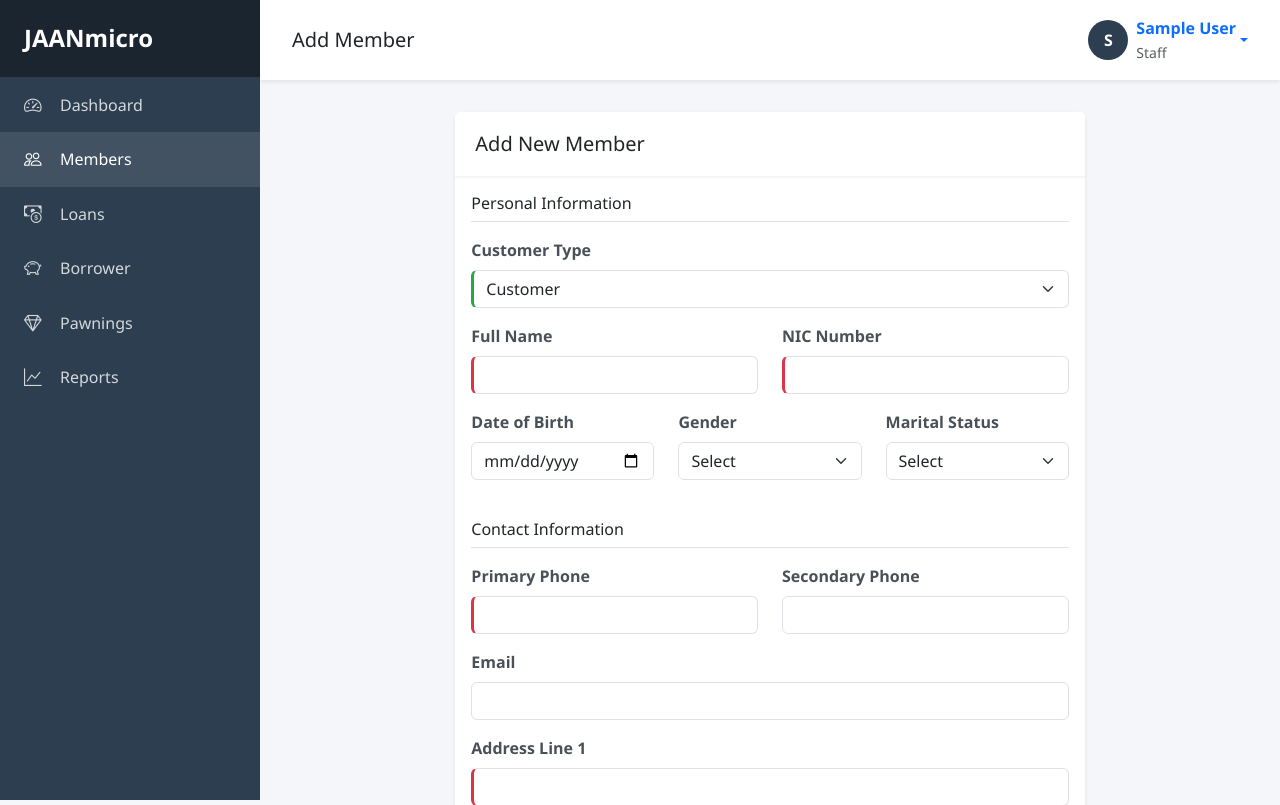
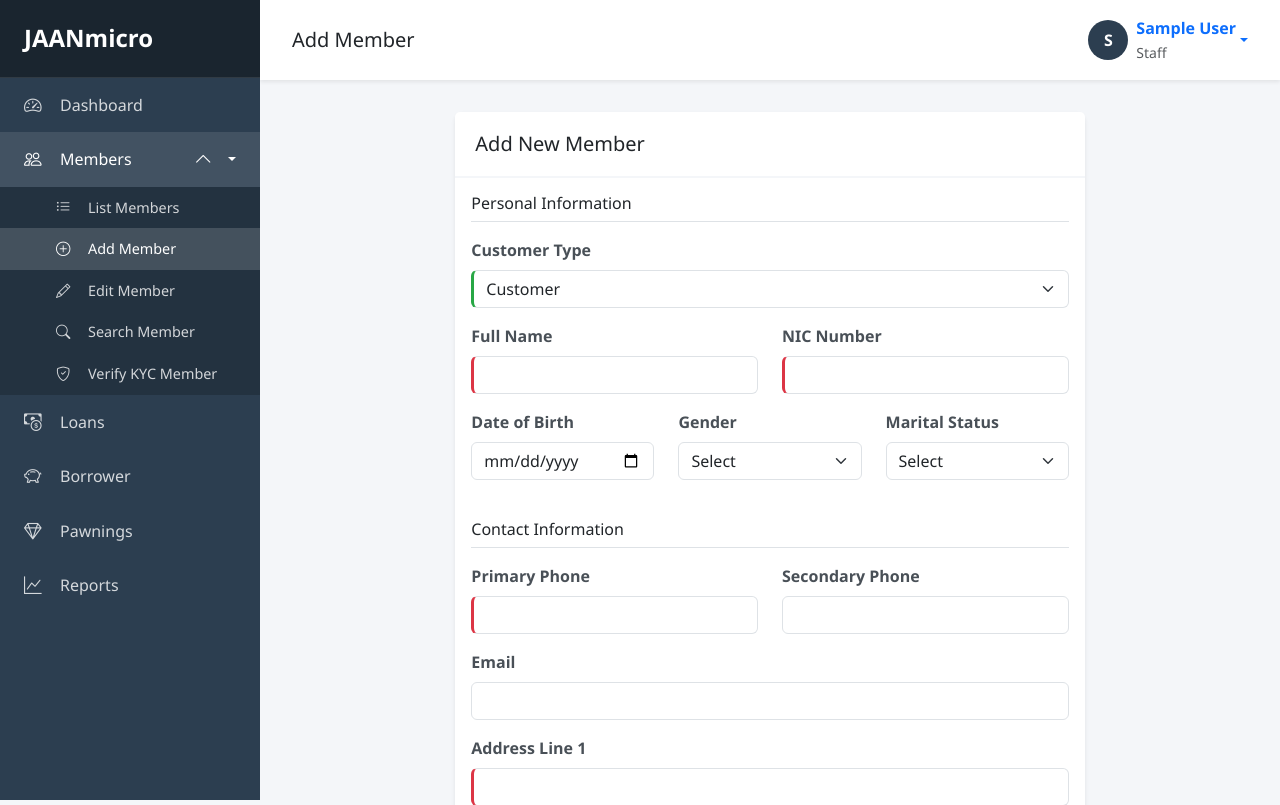
Before and after one commit to VindiPerera/JaanMicro, a Flask app: page /customers/add in a window 1280 px wide. Shown: the top 805 px of the page. Run offline with Flask 3, Linux system fonts and the light colour scheme; the visitor is signed in with stand-in values (Sample User, id 1); data comes from the database, SQL or seed files in the repository; data that the repository does not hold is empty; some libraries are stand-ins or nearby versions.

Commit message:
feat(customers): Add member editing and searching functionality with KYC verification support

```diff
--- a/app/customers/routes.py
+++ b/app/customers/routes.py
@@ -328,3 +328,132 @@ def delete_customer(id):
 
     flash('Customer deleted successfully!', 'success')
     return redirect(url_for('customers.list_customers'))
+
+@customers_bp.route('/edit-member-select')
+@login_required
+@permission_required('add_customers')
+def edit_member_select():
+    """Select member to edit"""
+    page = request.args.get('page', 1, type=int)
+    search = request.args.get('search', '', type=str)
+
+    query = Customer.query
+
+    # Filter by current branch if needed
+    if should_filter_by_branch():
+        current_branch_id = get_current_branch_id()
+        if current_branch_id:
+            query = query.filter_by(branch_id=current_branch_id)
+
+    if search:
+        query = query.filter(
+            db.or_(
+                Customer.full_name.ilike(f'%{search}%'),
+                Customer.customer_id.ilike(f'%{search}%'),
+                Customer.nic_number.ilike(f'%{search}%'),
+                Customer.phone_primary.ilike(f'%{search}%')
+            )
+        )
+
+    customers = query.order_by(Customer.full_name).paginate(
+        page=page, per_page=current_app.config['ITEMS_PER_PAGE'], error_out=False
+    )
+
+    return render_template('customers/edit_select.html',
+                         title='Edit Member',
+                         customers=customers,
+                         search=search)
+
+@customers_bp.route('/search')
+@login_required
+@permission_required('add_customers')
+def search_members():
+    """Search members page"""
+    page = request.args.get('page', 1, type=int)
+    search = request.args.get('search', '', type=str)
+    customer_type = request.args.get('customer_type', '', type=str)
+    status = request.args.get('status', '', type=str)
+    kyc_status = request.args.get('kyc_status', '', type=str)
+
+    customers = []
+    searched = False
+
+    if search or customer_type or status or kyc_status:
+        searched = True
+        query = Customer.query
+
+        # Filter by current branch if needed
+        if should_filter_by_branch():
+            current_branch_id = get_current_branch_id()
+            if current_branch_id:
+                query = query.filter_by(branch_id=current_branch_id)
+
+        if search:
+            query = query.filter(
+                db.or_(
+                    Customer.full_name.ilike(f'%{search}%'),
+                    Customer.customer_id.ilike(f'%{search}%'),
+                    Customer.nic_number.ilike(f'%{search}%'),
+                    Customer.phone_primary.ilike(f'%{search}%'),
+                    Customer.email.ilike(f'%{search}%')
+                )
+            )
+
+        if customer_type:
+            query = query.filter_by(customer_type=customer_type)
+
+        if status:
+            query = query.filter_by(status=status)
+
+        if kyc_status:
+            if kyc_status == 'verified':
+                query = query.filter_by(kyc_verified=True)
+            elif kyc_status == 'pending':
+                query = query.filter_by(kyc_verified=False)
+
+        customers = query.order_by(Customer.full_name).paginate(
+            page=page, per_page=current_app.config['ITEMS_PER_PAGE'], error_out=False
+        )
+
+    return render_template('customers/search.html',
+                         title='Search Members',
+                         customers=customers if searched else None,
+                         search=search,
+                         customer_type=customer_type,
+                         status=status,
+                         kyc_status=kyc_status,
+                         searched=searched)
+
+@customers_bp.route('/verify-kyc')
+@login_required
+@permission_required('verify_kyc')
+def verify_kyc_members():
+    """List members pending KYC verification"""
+    page = request.args.get('page', 1, type=int)
+    search = request.args.get('search', '', type=str)
+
+    query = Customer.query.filter_by(kyc_verified=False)
+
+    # Filter by current branch if needed
+    if should_filter_by_branch():
+        current_branch_id = get_current_branch_id()
+        if current_branch_id:
+            query = query.filter_by(branch_id=current_branch_id)
+
+    if search:
+        query = query.filter(
+            db.or_(
+                Customer.full_name.ilike(f'%{search}%'),
+                Customer.customer_id.ilike(f'%{search}%'),
+                Customer.nic_number.ilike(f'%{search}%')
+            )
+        )
+
+    customers = query.order_by(Customer.created_at.desc()).paginate(
+        page=page, per_page=current_app.config['ITEMS_PER_PAGE'], error_out=False
+    )
+
+    return render_template('customers/verify_kyc.html',
+                         title='Verify KYC Members',
+                         customers=customers,
+                         search=search)
--- a/app/templates/base.html
+++ b/app/templates/base.html
@@ -75,6 +75,42 @@
             width: 24px;
             margin-right: 0.75rem;
             font-size: 1.1rem;
+        }
+
+        /* Dropdown submenu */
+        .sidebar-menu .submenu {
+            list-style: none;
+            padding: 0;
+            margin: 0;
+            background: rgba(0, 0, 0, 0.2);
+        }
+
+        .sidebar-menu .submenu li a {
+            padding: 0.625rem 1.5rem 0.625rem 3.5rem;
+            font-size: 0.9rem;
+        }
+
+        .sidebar-menu .submenu li a i {
+            width: 20px;
+            font-size: 0.9rem;
+        }
+
+        .sidebar-menu .submenu li a.active {
+            background: rgba(255, 255, 255, 0.15);
+            color: white;
+            font-weight: 500;
+        }
+
+        .sidebar-menu .dropdown-toggle {
+            position: relative;
+        }
+
+        .sidebar-menu .dropdown-toggle .bi-chevron-down {
+            transition: transform 0.3s;
+        }
+
+        .sidebar-menu .dropdown-toggle[aria-expanded="true"] .bi-chevron-down {
+            transform: rotate(180deg);
         }
 
         /* Main Content */
@@ -279,11 +315,19 @@
             </li>
 
             {% if current_user.has_permission('add_customers') %}
-            <li>
-                <a href="{{ url_for('customers.list_customers') }}" class="{% if 'customers' in request.endpoint %}active{% endif %}">
+            <li class="dropdown">
+                <a href="#" class="dropdown-toggle {% if 'customers' in request.endpoint %}active{% endif %}" data-bs-toggle="collapse" data-bs-target="#membersSubmenu" aria-expanded="false">
                     <i class="bi bi-people"></i>
                     <span>Members</span>
+                    <i class="bi bi-chevron-down ms-auto"></i>
                 </a>
+                <ul class="collapse submenu" id="membersSubmenu">
+                    <li><a href="{{ url_for('customers.list_customers') }}"><i class="bi bi-list-ul"></i> List Members</a></li>
+                    <li><a href="{{ url_for('customers.add_customer') }}"><i class="bi bi-plus-circle"></i> Add Member</a></li>
+                    <li><a href="{{ url_for('customers.edit_member_select') }}"><i class="bi bi-pencil"></i> Edit Member</a></li>
+                    <li><a href="{{ url_for('customers.search_members') }}"><i class="bi bi-search"></i> Search Member</a></li>
+                    <li><a href="{{ url_for('customers.verify_kyc_members') }}"><i class="bi bi-shield-check"></i> Verify KYC Member</a></li>
+                </ul>
             </li>
             {% endif %}
 
@@ -479,6 +523,15 @@
                     });
                 }
             });
+
+            // Keep dropdown menu expanded if on a submenu page
+            $('.submenu a').each(function() {
+                if ($(this).attr('href') === window.location.pathname) {
+                    $(this).addClass('active');
+                    $(this).closest('.submenu').addClass('show');
+                    $(this).closest('.submenu').prev('.dropdown-toggle').attr('aria-expanded', 'true');
+                }
+            });
         });
     </script>
 
--- a/app/templates/customers/add.html
+++ b/app/templates/customers/add.html
@@ -153,7 +153,7 @@
 
                     <div class="mt-4">
                         {{ form.submit(class="btn btn-primary") }}
-                        <a href="{{ url_for('customers.list_customers') }}" class="btn btn-secondary">Cancel</a>
+                        <button type="button" onclick="history.back()" class="btn btn-secondary">Cancel</button>
                     </div>
                 </form>
             </div>
--- a/app/templates/customers/edit.html
+++ b/app/templates/customers/edit.html
@@ -153,7 +153,7 @@
 
                     <div class="mt-4">
                         {{ form.submit(class="btn btn-primary") }}
-                        <a href="{{ url_for('customers.view_customer', id=customer.id) }}" class="btn btn-secondary">Cancel</a>
+                        <button type="button" onclick="history.back()" class="btn btn-secondary">Cancel</button>
                     </div>
                 </form>
             </div>
--- a/app/templates/customers/kyc.html
+++ b/app/templates/customers/kyc.html
@@ -5,9 +5,9 @@
     <div class="col-lg-10 mx-auto">
         <div class="d-flex justify-content-between align-items-center mb-4">
             <h4><i class="bi bi-shield-check me-2"></i>KYC Document Management</h4>
-            <a href="{{ url_for('customers.view_customer', id=customer.id) }}" class="btn btn-secondary">
-                <i class="bi bi-arrow-left me-2"></i>Back to Member Details
-            </a>
+            <button type="button" onclick="history.back()" class="btn btn-secondary">
+                <i class="bi bi-arrow-left me-2"></i>Back
+            </button>
         </div>
 
         <div class="row">
--- a/app/templates/customers/view.html
+++ b/app/templates/customers/view.html
@@ -7,9 +7,9 @@
         <a href="{{ url_for('customers.edit_customer', id=customer.id) }}" class="btn btn-warning">
             <i class="bi bi-pencil me-2"></i>Edit
         </a>
-        <a href="{{ url_for('customers.list_customers') }}" class="btn btn-secondary">
+        <button type="button" onclick="history.back()" class="btn btn-secondary">
             <i class="bi bi-arrow-left me-2"></i>Back
-        </a>
+        </button>
     </div>
 </div>
 
```
Also changed, not shown: app/templates/customers/edit_select.html (added, +102 -0 lines), app/templates/customers/list.html (+10 -17 lines), app/templates/customers/search.html (added, +173 -0 lines), app/templates/customers/verify_kyc.html (added, +129 -0 lines).
